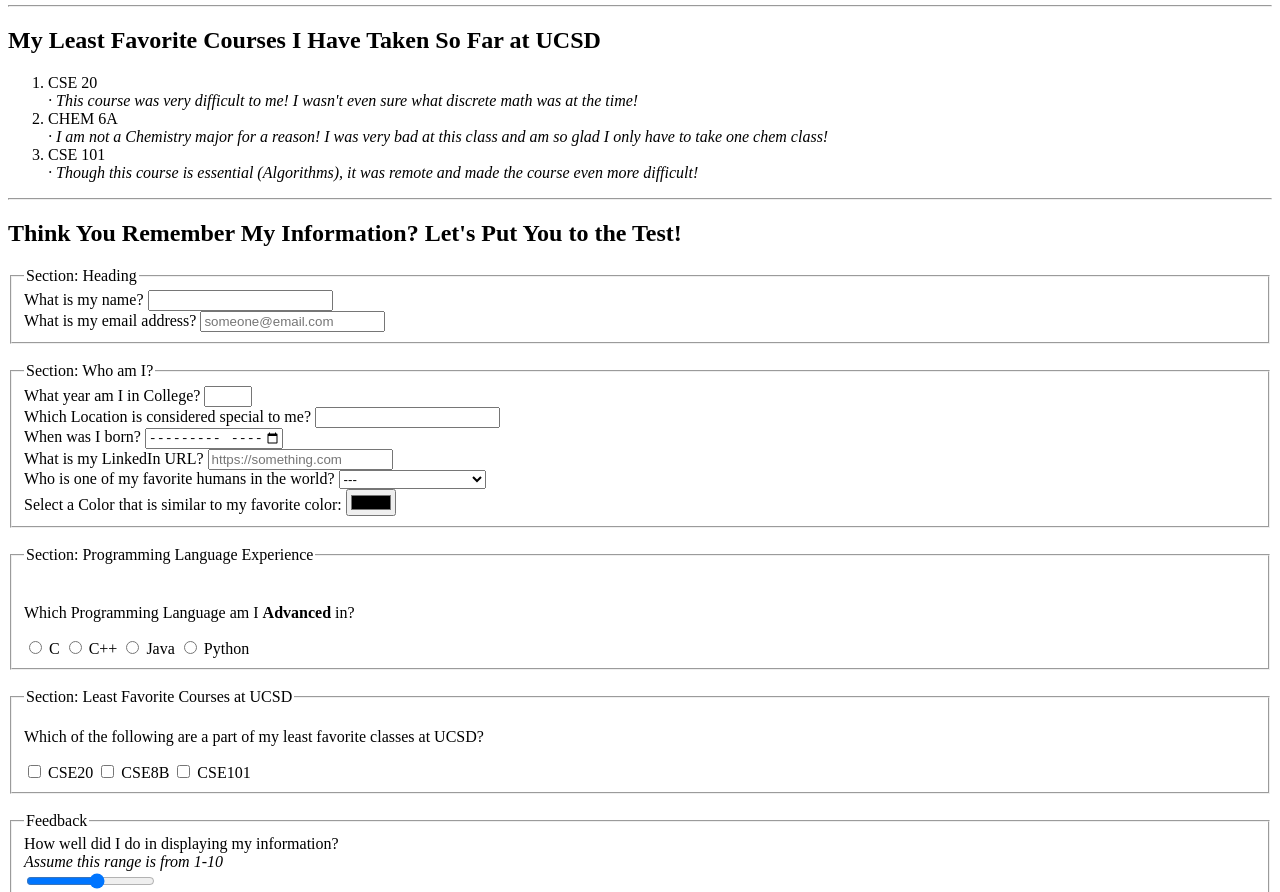
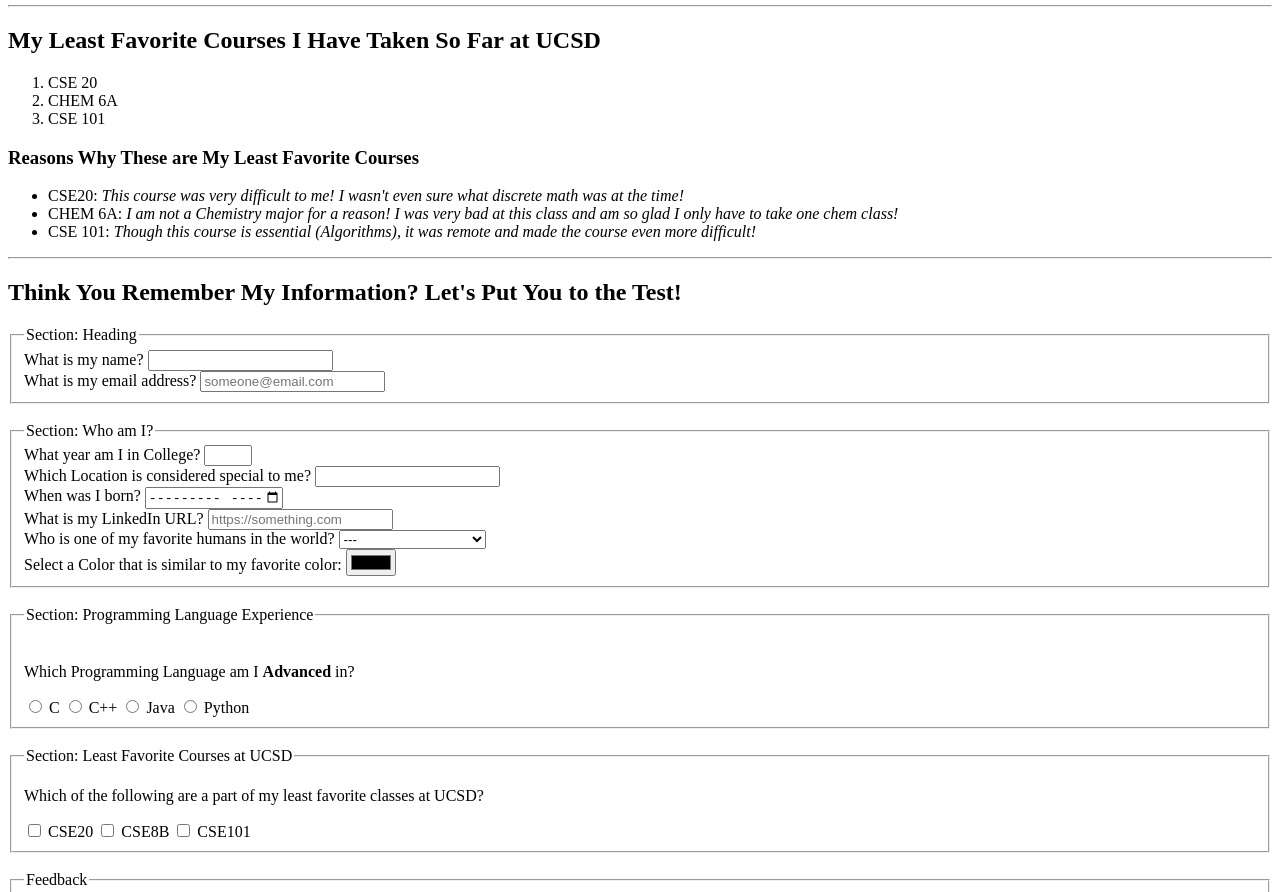
Before and after one commit to Peonylum/wi21-cse110-lab3, a plain HTML site: page index.html in a window 1280 px wide. Shown: the part 4550-5442 px from the top of the page. Drawn offline with Linux system fonts and the light colour scheme.

Commit message:
Fixing errors pt.2

```diff
--- a/index.html
+++ b/index.html
@@ -200,18 +200,24 @@
             <h2>My Least Favorite Courses I Have Taken So Far at UCSD</h2>
             <ol>
                 <li>CSE 20</li>
-                <em>&middot; This course was very difficult to me! I wasn't even sure what discrete
-                    math was at the time!
-                </em>
                 <li>CHEM 6A</li>
-                <em>&middot; I am not a Chemistry major for a reason! I was very bad at this class
-                    and am so glad I only have to take one chem class!
-                </em>
                 <li>CSE 101</li>
-                <em>&middot; Though this course is essential (Algorithms), it was remote and
-                    made the course even more difficult!
-                </em>
             </ol>
+            <h3>Reasons Why These are My Least Favorite Courses</h3>
+            <ul>
+                <li>
+                    CSE20:<em> This course was very difficult to me! I wasn't even sure what discrete
+                        math was at the time!</em>
+                </li>
+                <li>
+                    CHEM 6A:<em> I am not a Chemistry major for a reason! I was very bad at this class
+                        and am so glad I only have to take one chem class!</em>
+                </li>
+                <li>
+                    CSE 101:<em> Though this course is essential (Algorithms), it was remote and
+                        made the course even more difficult!</em>
+                </li>
+            </ul>
         </section>
     </main>
     <hr>
```
